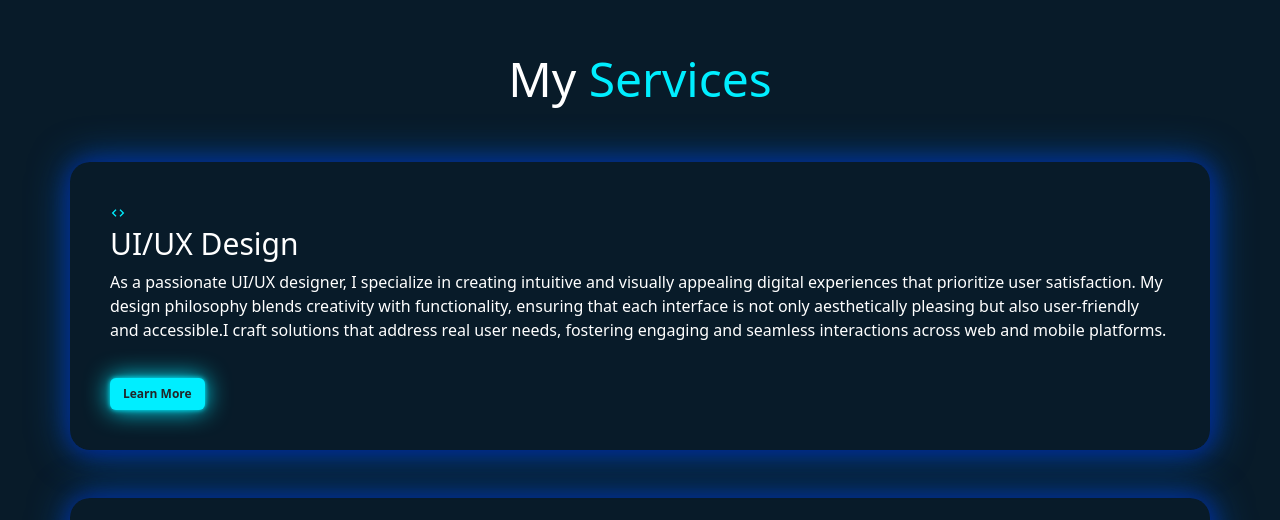
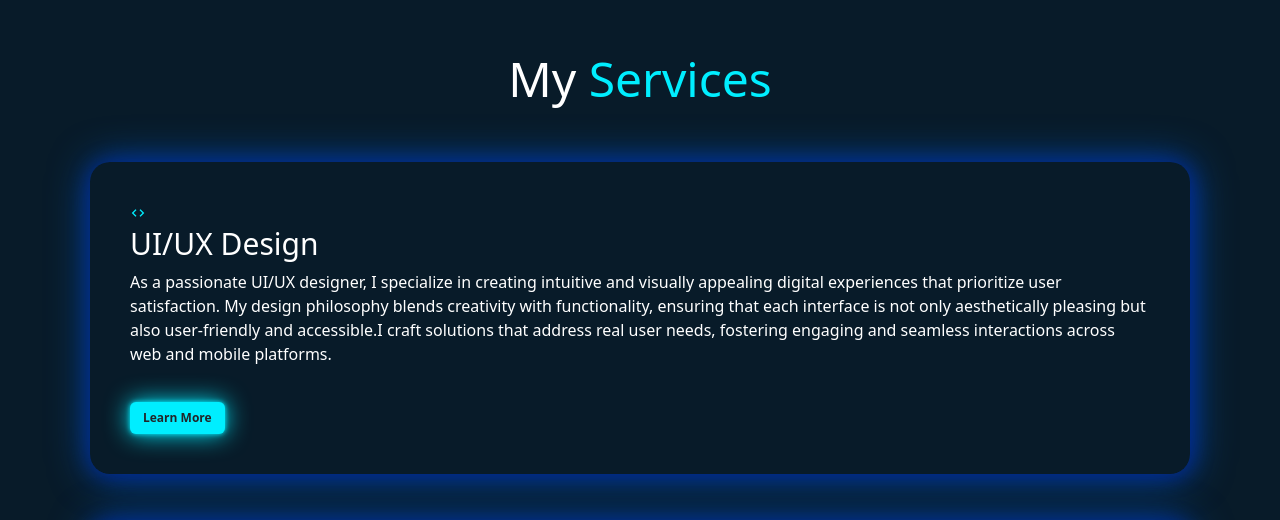
Before and after one commit to samdani91/MyProtfolio, a plain HTML site: page index.html in a window 1280 px wide. Shown: the part 1620-2140 px from the top of the page. Drawn offline with nearby package versions, Linux system fonts and the light colour scheme.

Commit message:
Add files via upload

```diff
--- a/index.html
+++ b/index.html
@@ -158,8 +158,8 @@
                 <h2>My <span>Services</span></h2>
             </div>
             <div class="my-services">
-                <div class="row gy-4 services-list ">
-                    <div class="col-12 mb-4">
+                <div class="row gy-4 services-list mx-2">
+                    <div class="col-lg-12 col-xs-1 mb-4">
                         <i class='bx bx-code' style='color:#00eeff'></i>
                         <h2>UI/UX Design</h2>
                         <p>As a passionate UI/UX designer, I specialize in creating intuitive and visually appealing
```
